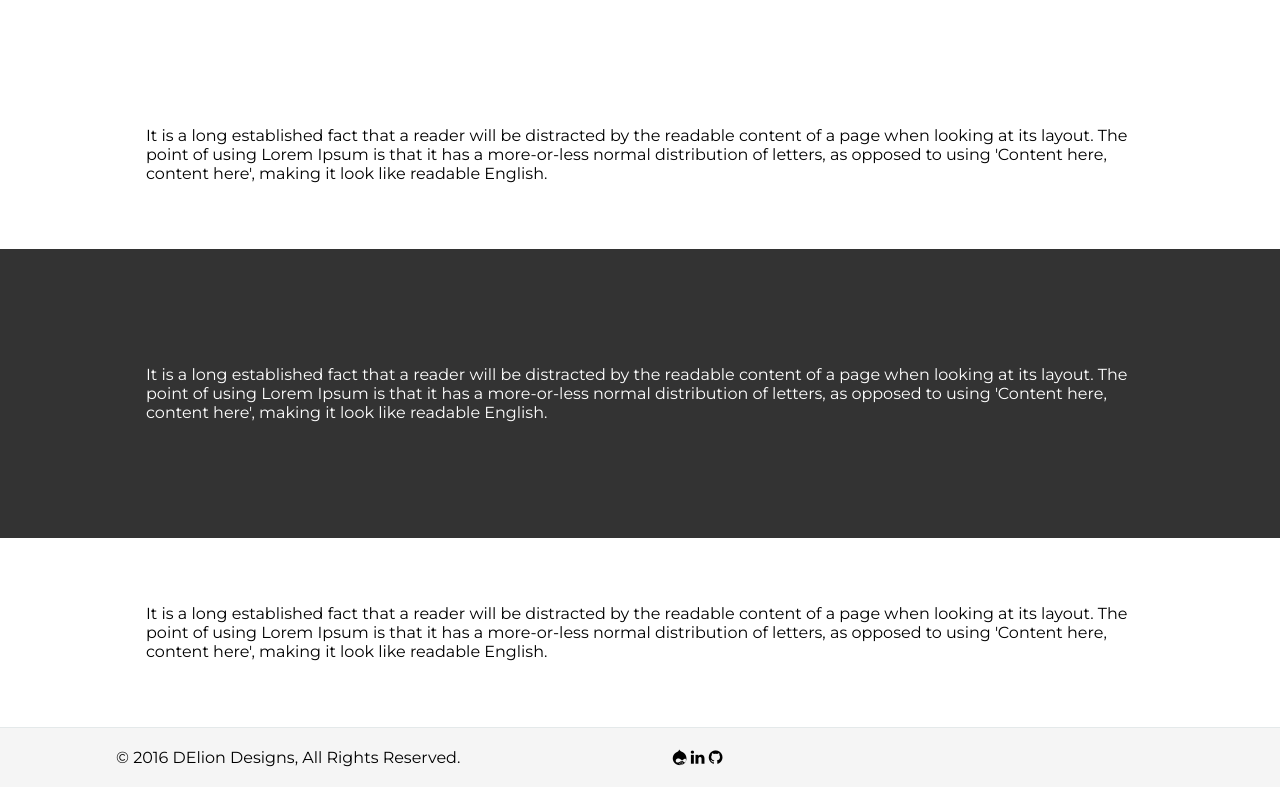
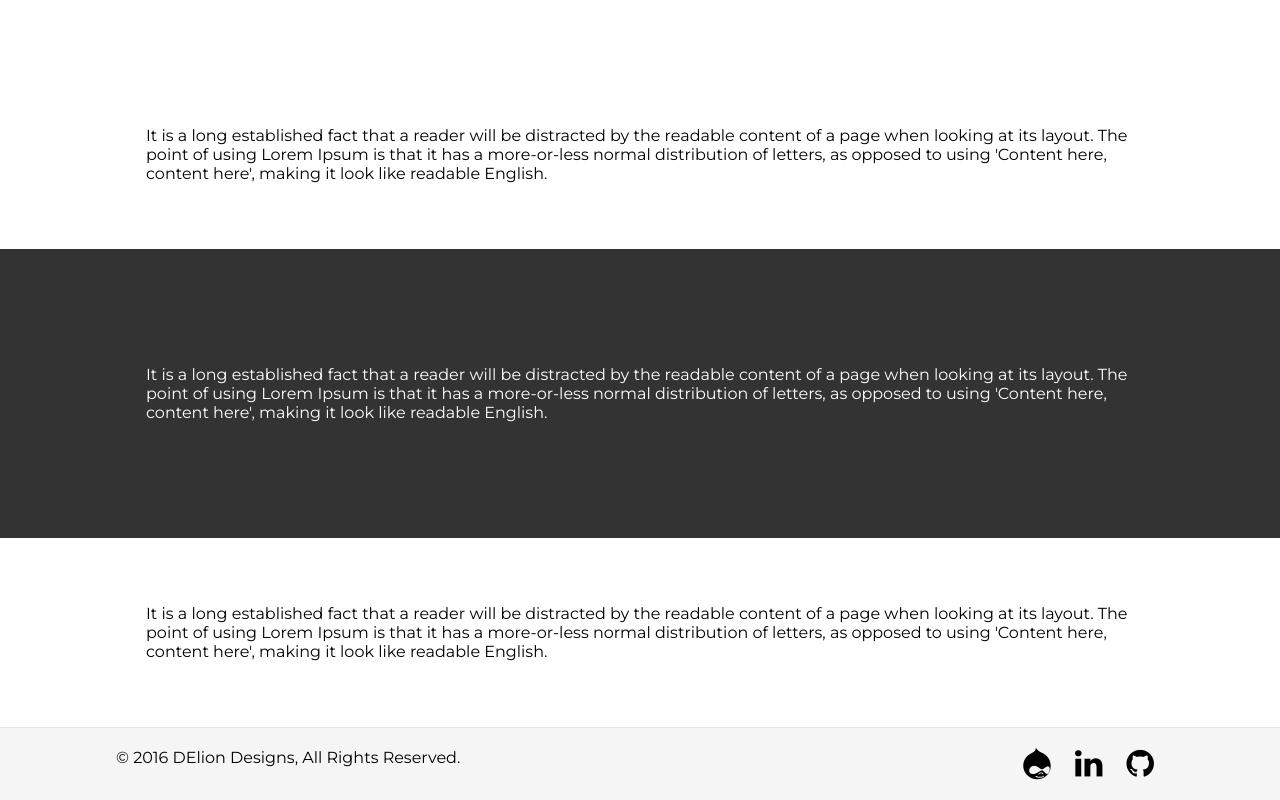
Before and after one commit to delion1/basic, a website: page index.html in a window 1280 px wide. Shown: the part 611-1411 px from the top of the page. Drawn offline with nearby package versions, Linux system fonts and the light colour scheme.

Commit message:
update stuff

```diff
--- a/index.html
+++ b/index.html
@@ -5,7 +5,7 @@
 <title>Basic Page</title>
 <link rel="stylesheet" type="text/css" href="css/styles.css">
 <link rel="stylesheet" type="text/css" href="css/font-awesome.min.css">
-<script type="text/javascript" src="http://code.jquery.com/jquery-1.12.4.min.js"></script>
+<script type="text/javascript" src="https://code.jquery.com/jquery-1.12.4.min.js"></script>
 <script type="text/javascript" src="js-min/scripts.js"></script>
 <script type="text/javascript" src="js-min/jquery.parallax-1.1.3.js"></script>
 <link href="https://fonts.googleapis.com/css?family=Montserrat|Roboto+Condensed" rel="stylesheet">
@@ -62,9 +62,9 @@
 		<div class="info col-3">© 2016 DElion Designs, All Rights Reserved.</div>
 		<!--<div class="info col-3"></div>-->
 		<div class="info col-3">
-			<i class="fa fa-drupal" aria-hidden="true"></i>
-			<i class="fa fa-linkedin" aria-hidden="true"></i>
-			<i class="fa fa-github" aria-hidden="true"></i>
+			<i class="fa fa-drupal fa-2x" aria-hidden="true"></i>
+			<i class="fa fa-linkedin fa-2x" aria-hidden="true"></i>
+			<i class="fa fa-github fa-2x" aria-hidden="true"></i>
 		</div>
 	</div>
 </footer>
--- a/sass/styles.scss
+++ b/sass/styles.scss
@@ -2,7 +2,7 @@
 @import "../import/neat/stylesheets/neat.scss";
 
 
-
+html{@include transition(all .5s ease-in-out);}
 body{
 
 	margin:0;
@@ -103,7 +103,14 @@ body{
 				.info.col-3{
 					padding:20px;
 					@include span-columns(6)
+
+					.fa{
+						padding: 0 10px;
+					}
+				&:last-child{
+					text-align: right;
 				}
+			}
 		}
 	}
 }
```
Also changed, not shown: css/styles.css.
